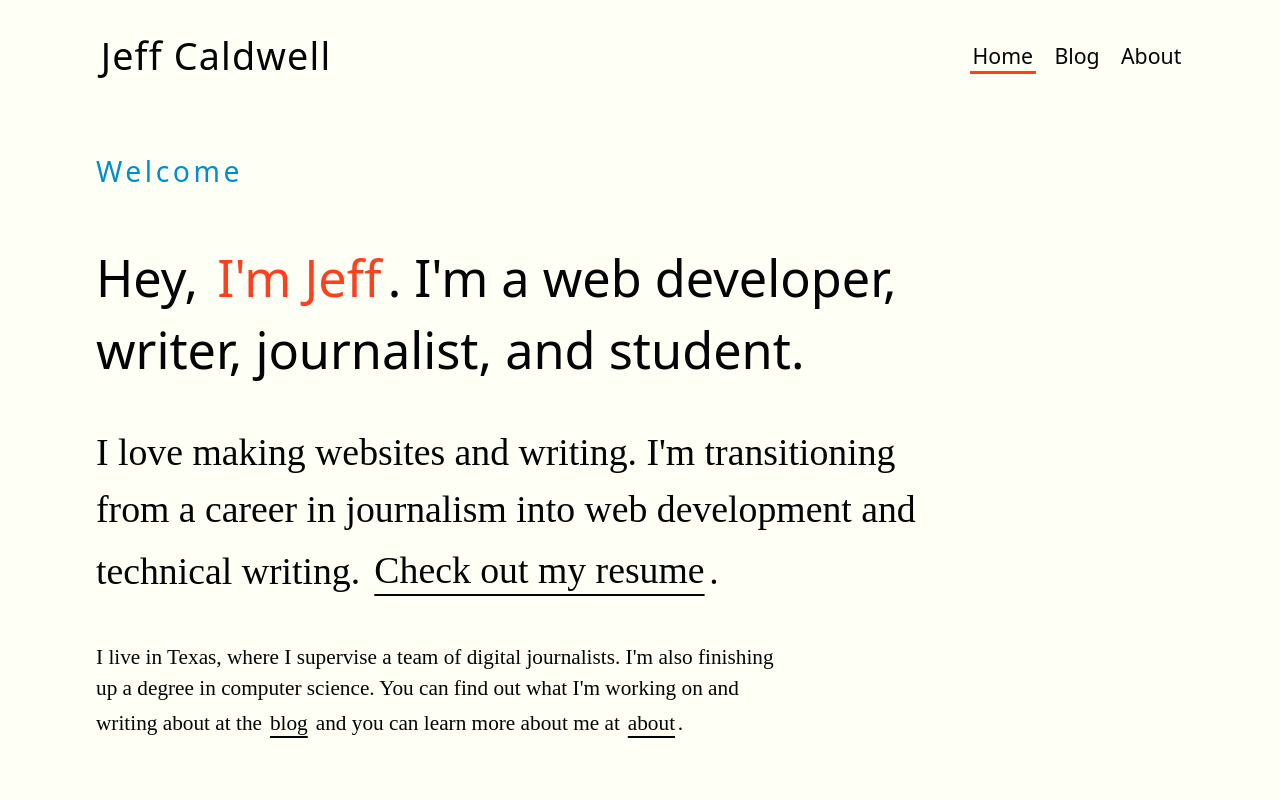
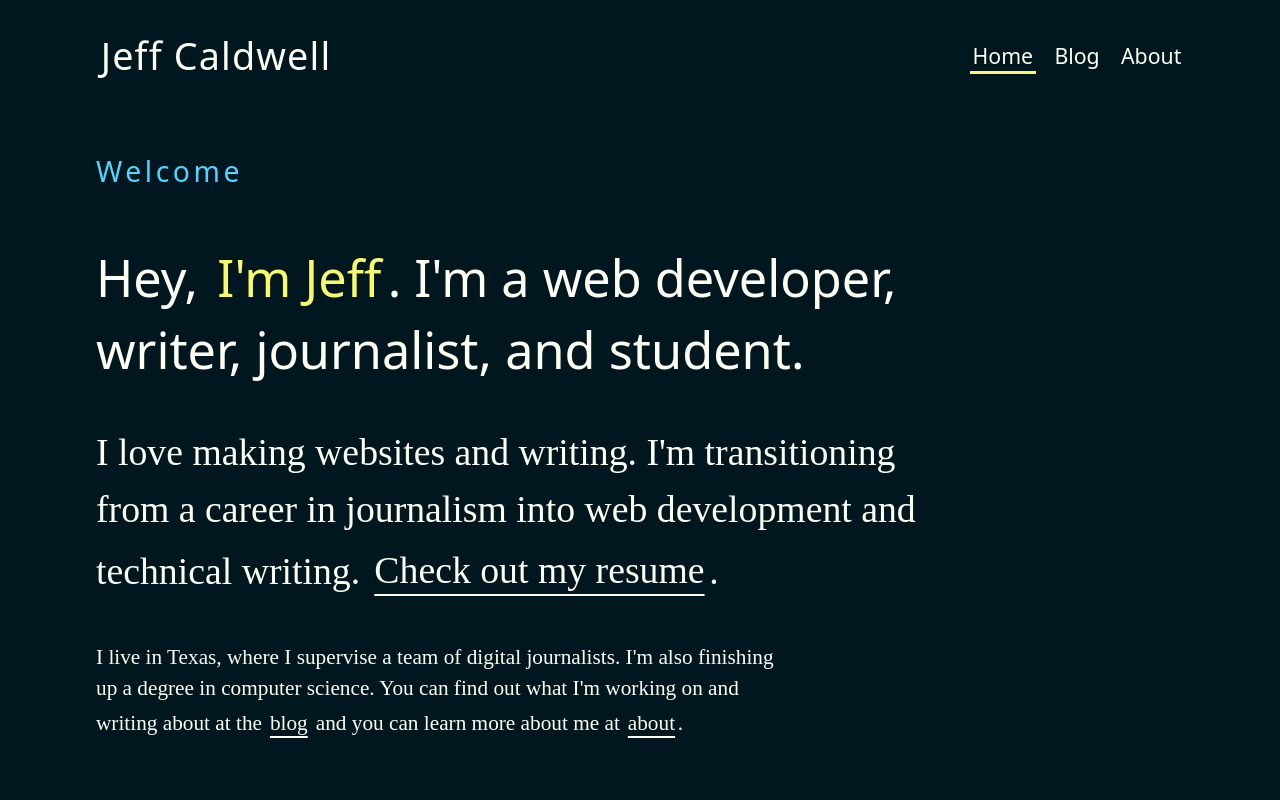
Before and after one commit to nemo-omen/jeffcaldwell.is-2023, a SvelteKit app: page / in a window 1280 px wide. Shown: the top 800 px of the page. Built offline with nearby package versions, Linux system fonts and the light colour scheme; a web font is replaced by a local one.

Commit message:
Remove light mode

```diff
--- a/src/css/style.css
+++ b/src/css/style.css
@@ -359,19 +359,19 @@ time:not(class) {
 }
 
 
-@media(prefers-color-scheme:light) {
-  :root {
-    --switcher-icon: var(--icon-moon);
-  }
-
-  html, body, .content {
-    --bg: var(--ivory-contrast-med);
-    --bg-highlight: var(--ivory-muted);
-    --fg: var(--tokyo-black-contrast-high);
-    --accent: var(--light-red-contrast-high);
-    --hover: var(--cerulean-contrast-high);
-  }
-}
+/* @media(prefers-color-scheme:light) { */
+/*   :root { */
+/*     --switcher-icon: var(--icon-moon); */
+/*   } */
+/**/
+/*   html, body, .content { */
+/*     --bg: var(--ivory-contrast-med); */
+/*     --bg-highlight: var(--ivory-muted); */
+/*     --fg: var(--tokyo-black-contrast-high); */
+/*     --accent: var(--light-red-contrast-high); */
+/*     --hover: var(--cerulean-contrast-high); */
+/*   } */
+/* } */
 
 
 @media(prefers-color-scheme: dark) {
```
